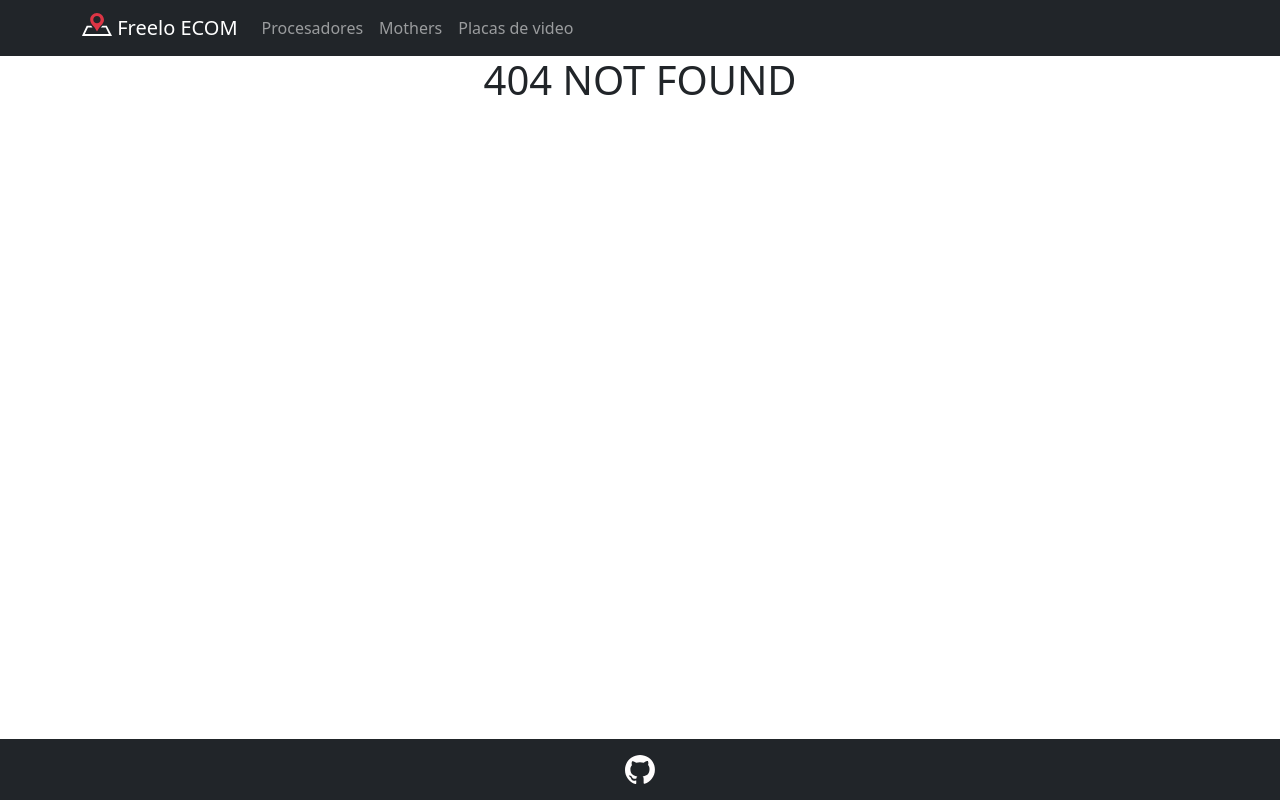
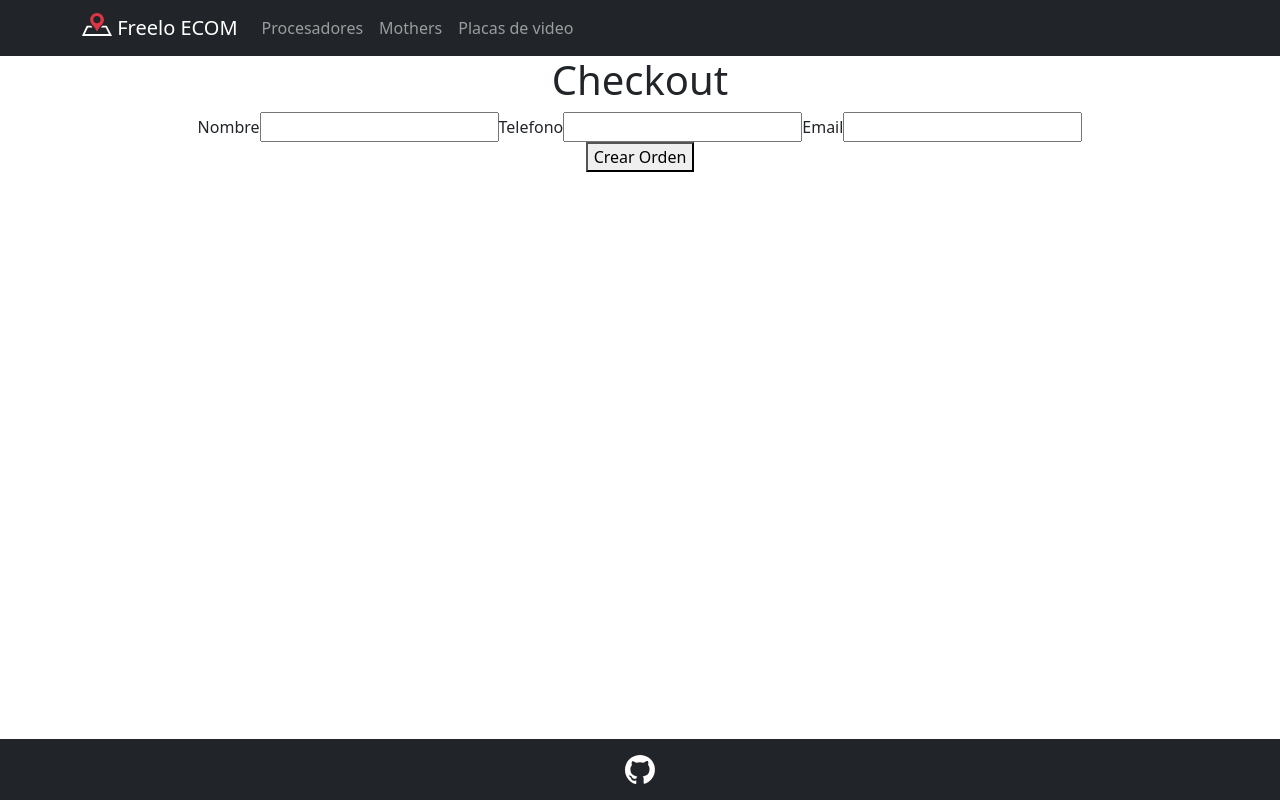
Before and after one commit to lisandrojm/proyecto-final-coderhouse-react, a React (Create React App) app: page /checkout in a window 1280 px wide. Before the commit this address had no page. Built offline with nearby package versions, Linux system fonts and the light colour scheme.

Commit message:
refactoring

```diff
--- a/src/App.js
+++ b/src/App.js
@@ -7,6 +7,7 @@ import Footer from './components/Footer/Footer';
 import ItemListContainer from './components/ItemListContainer/ItemListContainer';
 import ItemDetailContainer from './components/ItemDetailContainer/ItemDetailContainer';
 import Cart from './components/Cart/Cart';
+import Checkout from './components/Checkout/Checkout';
 import CartProvider from './context/CartContext';
 /* bootstrap */
 import 'bootstrap/dist/css/bootstrap.min.css';
@@ -23,6 +24,7 @@ function App() {
             <Route path="/category/:categoryId" element={<ItemListContainer />} />
             <Route path="/item/:itemId" element={<ItemDetailContainer />} />
             <Route path="/cart" element={<Cart />} />
+            <Route path="/checkout" element={<Checkout />} />
             <Route path="*" element={<h1>404 NOT FOUND</h1>} />
           </Routes>
           <Footer />
--- /dev/null
+++ b/src/components/Checkout/Checkout.js
@@ -0,0 +1,87 @@
+import { useState, useContext } from 'react';
+import { CartContext } from '../../context/CartContext';
+import { Timestamp, getDocs, collection, query, where, addDoc, writeBatch, documentId } from 'firebase/firestore';
+import { db } from '../../services/firebase/firebaseConfig';
+
+import CheckoutForm from '../CheckoutForm/CheckoutForm';
+
+const Checkout = () => {
+  const [loading, setLoading] = useState(false);
+  const [orderId, setOrderId] = useState('');
+
+  const { cart, total, clearCart } = useContext(CartContext);
+
+  const createOrder = async ({ name, phone, email }) => {
+    setLoading(true);
+
+    try {
+      const objOrder = {
+        buyer: {
+          name,
+          phone,
+          email,
+        },
+        items: cart,
+        total: total,
+        date: Timestamp.fromDate(new Date()),
+      };
+      const batch = writeBatch(db);
+
+      const outOfStock = [];
+
+      const ids = cart.map((prod) => prod.id);
+
+      const productsRef = collection(db, 'products');
+
+      /* refactoring */
+      const productsAddedFromFirestore = await getDocs(query(productsRef, where(documentId(), 'in', ids)));
+
+      const { docs } = productsAddedFromFirestore;
+
+      docs.forEach((doc) => {
+        const dataDoc = doc.data();
+        const stockDb = dataDoc.stock;
+
+        const productAddedToCart = cart.find((prod) => prod.id === doc.id);
+        const prodQuantity = productAddedToCart?.quantity;
+
+        if (stockDb >= prodQuantity) {
+          batch.update(doc.ref, { stock: stockDb - prodQuantity });
+        } else {
+          outOfStock.push({ id: doc.id, ...dataDoc });
+        }
+      });
+
+      if (outOfStock.length === 0) {
+        await batch.commit();
+
+        const orderRef = collection(db, 'orders');
+
+        const orderAdded = await addDoc(orderRef, objOrder);
+
+        setOrderId(orderAdded.id);
+        clearCart();
+      } else {
+        console.erro('hay productos que estan fuera de stock');
+      }
+    } catch (error) {
+      console.log(error);
+    } finally {
+      setLoading(false);
+    }
+  };
+  if (loading) {
+    return <h1>Se está generando su orden</h1>;
+  }
+  if (orderId) {
+    return <h1>El id de su orden es: {orderId}</h1>;
+  }
+  return (
+    <div>
+      <h1>Checkout</h1>
+      <CheckoutForm onConfirm={createOrder} />
+    </div>
+  );
+};
+
+export default Checkout;
--- /dev/null
+++ b/src/components/CheckoutForm/CheckoutForm.js
@@ -0,0 +1,43 @@
+import { useState } from 'react';
+
+const CheckoutForm = ({ onConfirm }) => {
+  const [name, setName] = useState('');
+  const [phone, setPhone] = useState('');
+  const [email, setEmail] = useState('');
+
+  const handleConfirm = (event) => {
+    event.preventDefault();
+
+    const userData = {
+      name,
+      phone,
+      email,
+    };
+
+    onConfirm(userData);
+  };
+
+  return (
+    <div className="Container">
+      <form onSubmit={handleConfirm} className="Form">
+        <label className="Label">
+          Nombre
+          <input type="text" className="Input" value={name} onChange={({ target }) => setName(target.value)} />
+        </label>
+        <label className="Label">
+          Telefono
+          <input type="text" className="Input" value={phone} onChange={({ target }) => setPhone(target.value)} />
+        </label>
+        <label className="Label">
+          Email
+          <input type="email" className="Input" value={email} onChange={({ target }) => setEmail(target.value)} />
+        </label>
+        <div>
+          <button type="submit">Crear Orden</button>
+        </div>
+      </form>
+    </div>
+  );
+};
+
+export default CheckoutForm;
```
Also changed, not shown: src/components/CheckoutForm/CheckoutForm.css (added).
